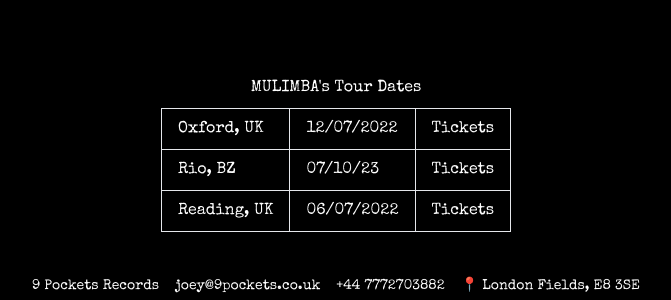
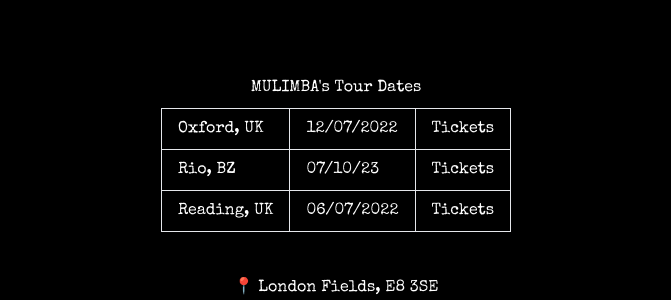
Before and after one commit to eddiearnoldz/9PocketsRecords, a React (Create React App) app: page /artists/mulimba in a window 1280 px wide. Shown: the part 2234-2534 px from the top of the page, without its empty margins (304-975 px from the left). Built offline with nearby package versions, Linux system fonts and the light colour scheme; grey boxes are pictures that could not be loaded.

Commit message:
centered overlay title on home images

```diff
--- a/src/components/Footer.js
+++ b/src/components/Footer.js
@@ -2,13 +2,8 @@ const Footer = () => {
 
   return (
     <>
-      <footer className="static content-center ">
-        <ul className="md:place-content-center justify-center text-center md:text-sm text-xs md:flex grid">
-          <li className="px-2"><p>9 Pockets Records</p></li>
-          <li className="px-2"><p>joey@9pockets.co.uk</p></li>
-          <li className="px-2"><p>+44 7772703882</p></li>
-          <li className="px-2"><a href="https://goo.gl/maps/mzCTwWnos4HjF3ap9"><p>📍 London Fields, E8 3SE</p></a></li>
-        </ul>
+      <footer className=" text-center static ">
+       <a href="https://goo.gl/maps/mzCTwWnos4HjF3ap9"><p>📍 London Fields, E8 3SE</p></a>
       </footer>
     </>
   )
--- a/src/pages/Home.js
+++ b/src/pages/Home.js
@@ -8,24 +8,22 @@ const Home = () => {
       <div className="grid h-full justify-center">
           <div className="md:grid grid-cols-3 m-5 max-w-6xl max-h-72">
             <div className="hover:scale-105 duration-300 p-3 object-fit group  text-xl">
-
               <Link to='/artists/mulimba'>
                 <img className="rounded-md" src="/images/MULIMBA/mulimba release post.jpg" alt="MULIMBA"/>
-                <div className=" invisible group-hover:visible text-center relative bottom-20">MULIMBA</div>
+                <div className=" invisible group-hover:visible text-center relative bottom-1/2">MULIMBA</div>
               </Link>
             </div>
             <div className="hover:scale-105 duration-300 p-3 object-fit group  text-xl">
               <Link to='/artists/leap'>
                 <img className="rounded-md" src="/images/LEAP/LEAP 01.jpg" alt="LEAP"/>
-                <div className=" invisible group-hover:visible text-center relative bottom-20">LEAP</div>
+                <div className=" invisible group-hover:visible text-center relative bottom-1/2">LEAP</div>
               </Link>
             </div>
             <div className="hover:scale-105 duration-300 p-3 object-fit group text-xl">
               <Link to='/artists/neckandneck'>
                 <img className="rounded-md" src="/images/N&N/AfterlightImage.jpg" alt="NECK&NECK"/>
-                <div className=" invisible group-hover:visible duration-300 text-center relative bottom-20 text-black">NECK&NECK</div>
+                <div className=" invisible group-hover:visible duration-300 text-center relative bottom-1/2 text-black">NECK&NECK</div>
               </Link>
-
             </div>
           </div>
       </div>
```
